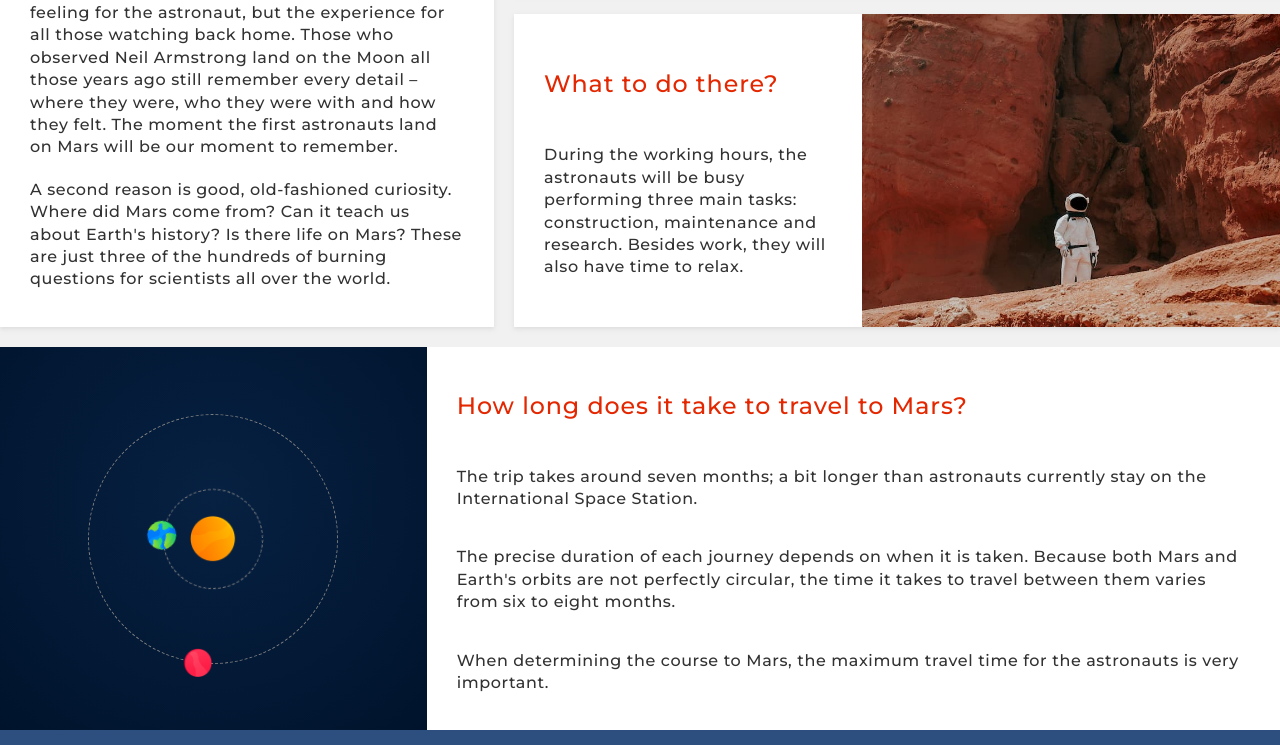
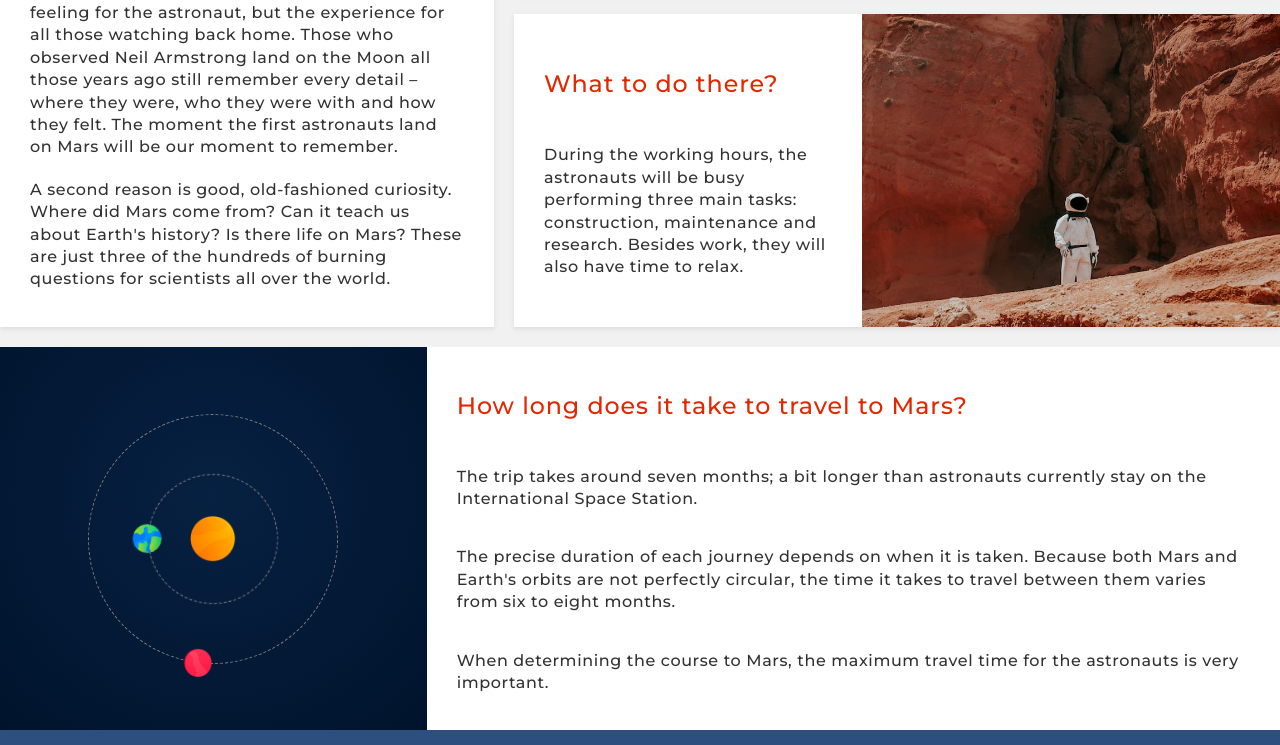
Before and after one commit to msoderblom/mars_one_project, a plain HTML site: page faq.html in a window 1280 px wide. Shown: the part 1429-2174 px from the top of the page. Drawn offline with Linux system fonts and the light colour scheme.

Commit message:
changed size on earth orb in solar system

```diff
--- a/styles/website_parts/_faq-section.scss
+++ b/styles/website_parts/_faq-section.scss
@@ -144,7 +144,7 @@ $screen-size--3: 1350px;
 
       // Variabler
       $sun-size: 48px;
-      $orb-earth-size: 100px;
+      $orb-earth-size: 130px;
       $orb-mars-size: 250px;
       $planet-earth-size: 30px;
       $planet-mars-size: $planet-earth-size;
```
Also changed, not shown: styles/style.css.
